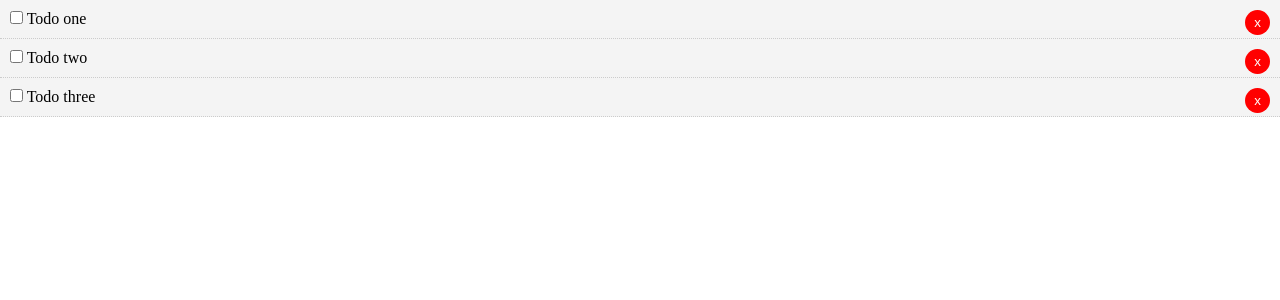
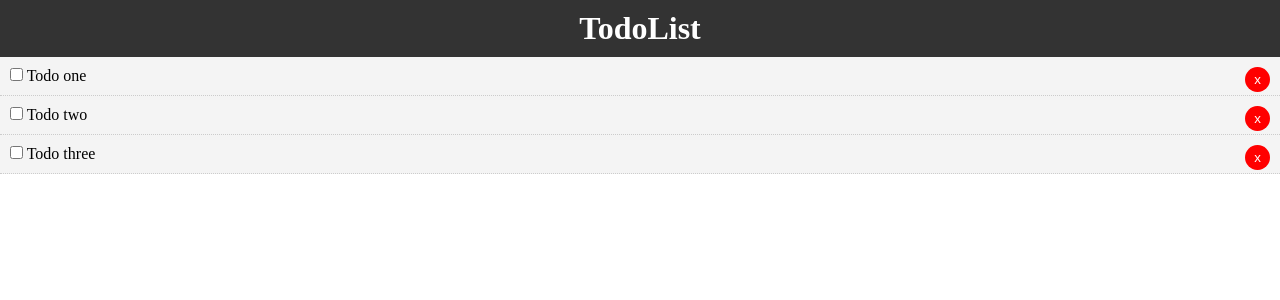
Before and after one commit to whereispolaris/vue-todos, a Vue app: page / in a window 1280 px wide. Shown: the top 300 px of the page. Built offline with nearby package versions, Linux system fonts and the light colour scheme.

Commit message:
Created layout folder, Header component and added it to the App

```diff
--- a/src/App.vue
+++ b/src/App.vue
@@ -1,15 +1,18 @@
 <template>
   <div id="app">
+    <Header />
     <Todos v-bind:todos="todos" v-bind:key="type" v-on:del-todo="deleteTodo" />
   </div>
 </template>
 
 <script>
+import Header from "./components/layout/Header";
 import Todos from "./components/Todos";
 export default {
   name: "App",
   components: {
-    Todos
+    Todos,
+    Header
   },
   data() {
     return {
--- /dev/null
+++ b/src/components/layout/Header.vue
@@ -0,0 +1,23 @@
+<template>
+  <header class="header">
+    <h1>TodoList</h1>
+  </header>
+</template>
+<script>
+export default {
+  name: "Header"
+};
+</script>
+<style scoped>
+.header {
+  background: #333;
+  color: #fff;
+  text-align: center;
+  padding: 10px;
+}
+.header a {
+  color: #fff;
+  padding-right: 5px;
+  text-decoration: none;
+}
+</style>
```
